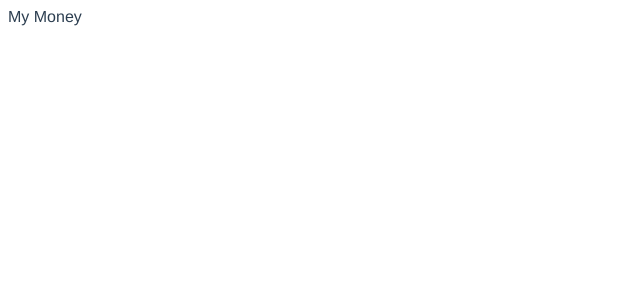
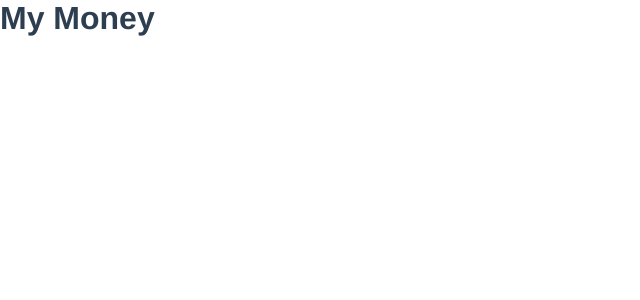
Before and after one commit to htz-html/Money, a Vue app: page /#/money in a window 1280 px wide. Shown: the top 300 px of the page, without its empty margins (0-640 px from the left). Built offline with nearby package versions, Linux system fonts and the light colour scheme; the HTML template or start-up script is replaced by a standard one.

Commit message:
添加了css使标签固定在底部

```diff
--- a/src/App.vue
+++ b/src/App.vue
@@ -13,6 +13,11 @@ export default {
 //在 scss里因为外部的scss文件: @import "~@/assets/styles/test.scss";
 @import "~@/assets/styles/test.scss";
 
+* {
+  margin: 0;
+  padding: 0;
+  box-sizing: border-box;
+}
 #app {
   font-family: Avenir, Helvetica, Arial, sans-serif;
   -webkit-font-smoothing: antialiased;
--- a/src/assets/styles/test.scss
+++ b/src/assets/styles/test.scss
@@ -1 +1,10 @@
 $red:rgb(255, 242, 225);
+.nav-wrapper{
+    display: flex;
+    flex-direction: column;
+    height: 100vh;
+    .content{
+        overflow: auto;
+        flex-grow: 1;
+    }
+}
--- a/src/components/Nav.vue
+++ b/src/components/Nav.vue
@@ -13,5 +13,13 @@
 </script>
 
 <style lang="scss" scoped>
-
+.nav{
+    display: flex;
+    height: 50px;
+    box-shadow: rgba(0, 0, 0, 0.214) 0 0 5px;
+    a{
+        flex: 1;
+        text-align: center;
+    }
+}
 </style>
--- a/src/views/Labels.vue
+++ b/src/views/Labels.vue
@@ -1,6 +1,6 @@
 <template>
-    <div>
-        My Labels
+    <div class="nav-wrapper">
+        <div class="content">My Labels</div>
         <Nav/>
     </div>
 </template>
--- a/src/views/Money.vue
+++ b/src/views/Money.vue
@@ -1,6 +1,8 @@
 <template>
-    <div>
-        My Money
+    <div class="nav-wrapper">
+        <div class="content">
+            <h1>My Money</h1>
+        </div>
         <Nav/>
     </div>
 </template>
--- a/src/views/Statistics.vue
+++ b/src/views/Statistics.vue
@@ -1,6 +1,6 @@
 <template>
-    <div>
-        My Statistics
+    <div class="nav-wrapper">
+        <div class="content">My Statistics</div>
         <Nav/>
     </div>
 </template>
```
